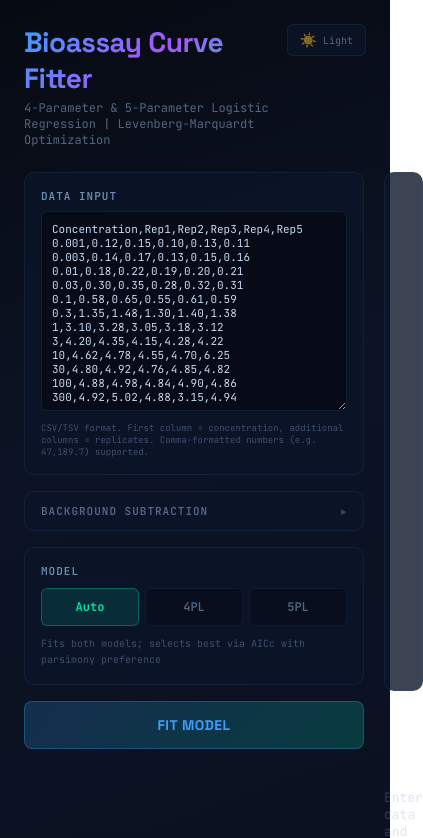
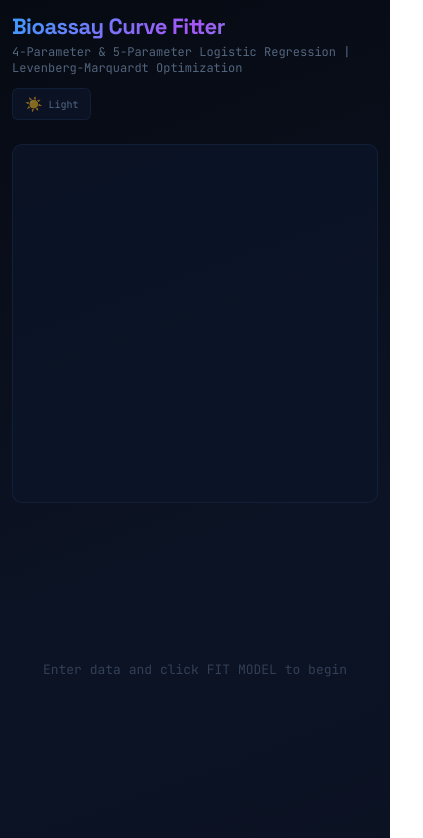
Before and after one commit to yapici/assaycurvefit, a React (Vite) app: page / in a window 390 px wide. Shown: the top 838 px of the page, 423 px wide, since content can reach past the window. Built offline with nearby package versions, Linux system fonts and the light colour scheme.

Commit message:
Add mobile support

```diff
--- a/src/BioassayCurveFitter.jsx
+++ b/src/BioassayCurveFitter.jsx
@@ -787,6 +787,15 @@ export default function BioassayCurveFitter() {
   const [bgEnabled, setBgEnabled] = useState(false);
   const [bgStats, setBgStats] = useState(null); // { mean, sd, n, values }
   const [theme, setTheme] = useState("dark"); // "dark" or "light"
+  const [isMobile, setIsMobile] = useState(false);
+
+  // Responsive breakpoint
+  useEffect(() => {
+    const check = () => setIsMobile(window.innerWidth < 768);
+    check();
+    window.addEventListener("resize", check);
+    return () => window.removeEventListener("resize", check);
+  }, []);
 
   // Theme color palettes
   const t = useMemo(() => {
@@ -1386,7 +1395,7 @@ export default function BioassayCurveFitter() {
       background: t.bg,
       color: t.text,
       fontFamily: "'JetBrains Mono', 'Fira Code', 'SF Mono', monospace",
-      padding: "24px",
+      padding: isMobile ? "12px" : "24px",
       transition: "background 0.3s, color 0.3s",
     }}>
       <style>{`
@@ -1396,14 +1405,19 @@ export default function BioassayCurveFitter() {
         ::-webkit-scrollbar { width: 6px; }
         ::-webkit-scrollbar-track { background: ${t.scrollTrack}; }
         ::-webkit-scrollbar-thumb { background: ${t.scrollThumb}; border-radius: 3px; }
+        html, body { overflow-x: hidden; }
+        @media (max-width: 767px) {
+          textarea { font-size: 11px !important; }
+          select { font-size: 11px !important; }
+        }
       `}</style>
 
       {/* Header */}
-      <div style={{ maxWidth: 1200, margin: "0 auto 24px", display: "flex", justifyContent: "space-between", alignItems: "flex-start" }}>
+      <div style={{ maxWidth: 1200, margin: "0 auto 24px", display: "flex", justifyContent: "space-between", alignItems: isMobile ? "center" : "flex-start", flexWrap: "wrap", gap: 12 }}>
         <div>
           <h1 style={{
             fontFamily: "'Space Grotesk', sans-serif",
-            fontSize: 28,
+            fontSize: isMobile ? 22 : 28,
             fontWeight: 700,
             background: "linear-gradient(135deg, #3b9eff, #a855f7, #00e6b4)",
             WebkitBackgroundClip: "text",
@@ -1438,9 +1452,9 @@ export default function BioassayCurveFitter() {
         </button>
       </div>
 
-      <div style={{ maxWidth: 1200, margin: "0 auto", display: "grid", gridTemplateColumns: "340px 1fr", gap: 20, alignItems: "start" }}>
+      <div style={{ maxWidth: 1200, margin: "0 auto", display: "grid", gridTemplateColumns: isMobile ? "1fr" : "340px 1fr", gap: 20, alignItems: "start" }}>
         {/* Left Panel */}
-        <div style={{ display: "flex", flexDirection: "column", gap: 16 }}>
+        <div style={{ display: "flex", flexDirection: "column", gap: 16, order: isMobile ? 2 : 1 }}>
           {/* Data Input */}
           <div style={{
             background: t.panel,
@@ -1941,7 +1955,7 @@ export default function BioassayCurveFitter() {
         </div>
 
         {/* Right Panel - Charts */}
-        <div style={{ display: "flex", flexDirection: "column", gap: 16 }}>
+        <div style={{ display: "flex", flexDirection: "column", gap: 16, order: isMobile ? 1 : 2 }}>
           <div style={{
             background: t.panel,
             border: `1px solid ${t.panelBorder}`,
@@ -2012,7 +2026,7 @@ export default function BioassayCurveFitter() {
                 ref={mainCanvasRef}
                 style={{
                   width: "100%",
-                  height: showResiduals ? 340 : 480,
+                  height: isMobile ? (showResiduals ? 240 : 320) : (showResiduals ? 340 : 480),
                   borderRadius: 6,
                   cursor: "crosshair",
                 }}
@@ -2051,7 +2065,7 @@ export default function BioassayCurveFitter() {
                 ref={residCanvasRef}
                 style={{
                   width: "100%",
-                  height: 140,
+                  height: isMobile ? 100 : 140,
                   borderRadius: 6,
                 }}
               />
@@ -2119,6 +2133,7 @@ export default function BioassayCurveFitter() {
                     padding: "6px 10px", marginBottom: 10, borderRadius: 6,
                     background: grubbsResults.totalOutliers > 0 ? "rgba(255,80,106,0.08)" : "rgba(0,230,180,0.06)",
                     border: `1px solid ${grubbsResults.totalOutliers > 0 ? "rgba(255,80,106,0.15)" : "rgba(0,230,180,0.15)"}`,
+                    flexWrap: "wrap", gap: 6,
                   }}>
                     <span style={{ fontSize: 10, color: grubbsResults.totalOutliers > 0 ? "#ff6b8a" : "#00e6b4" }}>
                       {grubbsResults.totalOutliers > 0
@@ -2151,9 +2166,9 @@ export default function BioassayCurveFitter() {
                   </div>
 
                   {/* Concentration group list */}
-                  <div style={{ display: "flex", gap: 10 }}>
+                  <div style={{ display: "flex", flexDirection: isMobile ? "column" : "row", gap: 10 }}>
                     {/* Left: clickable concentration list */}
-                    <div style={{ minWidth: 120, maxHeight: 260, overflowY: "auto", display: "flex", flexDirection: "column", gap: 2 }}>
+                    <div style={{ minWidth: isMobile ? "auto" : 120, maxHeight: isMobile ? 150 : 260, overflowY: "auto", display: "flex", flexDirection: isMobile ? "row" : "column", flexWrap: isMobile ? "wrap" : "nowrap", gap: 2 }}>
                       {grubbsResults.groupResults.map((g, gi) => {
                         const key = g.x.toString();
                         const isSelected = selectedGrubbsGroup === key;
```
